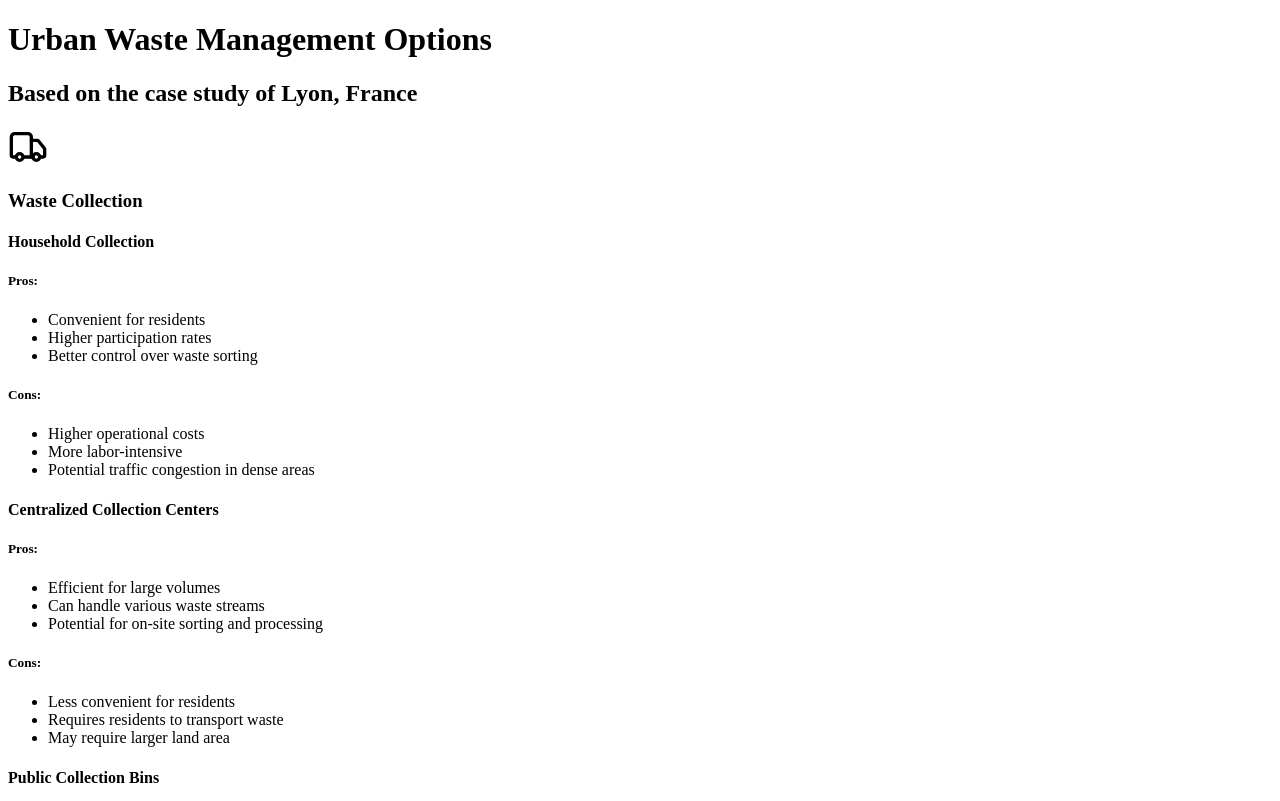
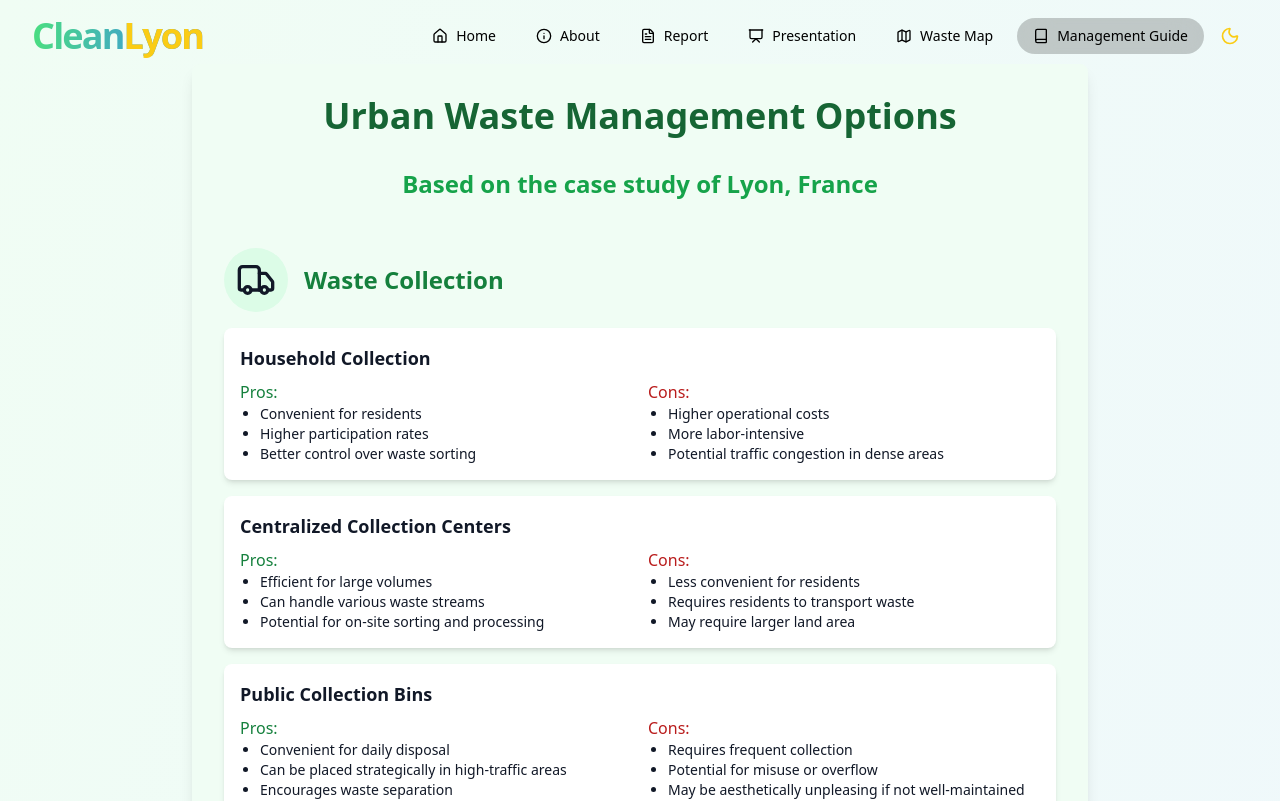
Before and after one commit to ARealConner/clean-lyon, a SvelteKit app: page /waste-management-guide in a window 1280 px wide. Shown: the top 801 px of the page. Built offline with nearby package versions, Linux system fonts and the light colour scheme.

Commit message:
Renamed layout file
- Renamed +layout.svelte.ignore to +layout.svelte
- Ensured 100% similarity index between the old and new files

```diff
--- /dev/null
+++ b/src/routes/+layout.svelte
@@ -0,0 +1,214 @@
+<script lang="ts">
+	import "../app.css";
+	import { page } from '$app/stores';
+	import { Menu, X, Sun, Moon, Home, Info, FileText, Map, Book, ExternalLink, Presentation } from 'lucide-svelte';
+	import { fade, fly, slide } from 'svelte/transition';
+	import { cubicInOut } from 'svelte/easing';
+	import { onMount } from 'svelte';
+
+	let isMenuOpen = false;
+	let isDarkMode = false;
+	let y = 0;
+	let isFooterVisible = false;
+
+	onMount(() => {
+		// This will make it based off of system settings
+	//   isDarkMode = window.matchMedia('(prefers-color-scheme: dark)').matches;
+	//   document.documentElement.classList.toggle('dark-mode', isDarkMode);
+		isFooterVisible = true;
+	});
+
+	$: isScrolled = y > 20;
+
+	function toggleDarkMode() {
+	  isDarkMode = !isDarkMode;
+	  document.documentElement.classList.toggle('dark-mode');
+	}
+
+	const menuItems = [
+	  { href: '/', label: 'Home', icon: Home },
+	  { href: '/about', label: 'About', icon: Info },
+	  { href: '/report', label: 'Report', icon: FileText },
+	  { href: '/presentation', label: 'Presentation', icon: Presentation },
+	  { href: '/lyon-waste-map', label: 'Waste Map', icon: Map },
+	  { href: '/waste-management-guide', label: 'Management Guide', icon: Book }
+	];
+
+	const currentYear = new Date().getFullYear();
+
+	// Add this line to create a prop for controlling the container
+	export let useContainer = false;
+</script>
+
+<svelte:window bind:scrollY={y}/>
+
+<nav class="fixed w-full z-50 transition-all duration-500 ease-in-out {isScrolled ? 'bg-white/70 backdrop-blur-lg' : 'bg-transparent'}"
+	   class:py-4={!isScrolled} class:py-2={isScrolled}>
+	<div class="max-w-7xl mx-auto px-4 sm:px-6 lg:px-8">
+	  <div class="flex justify-between items-center">
+		<a href="/" class="text-4xl font-black tracking-tighter transition-all duration-300 bg-clip-text text-transparent bg-gradient-to-r from-green-400 to-blue-500">
+		  Clean<span class="text-yellow-400">Lyon</span>
+		</a>
+		<div class="hidden md:flex space-x-2">
+		  {#each menuItems as item}
+			<a
+			  href={item.href}
+			  class="group px-4 py-2 text-sm font-medium rounded-full transition-all duration-300 ease-in-out flex items-center space-x-2 hover:bg-black/10 hover:backdrop-blur-lg
+			  {$page.url.pathname === item.href
+				? 'bg-black/20 text-black backdrop-blur-lg'
+				: `${isScrolled ? 'text-gray-700' : 'text-black'}`}"
+			>
+			  <svelte:component this={item.icon} class="w-4 h-4 transition-transform duration-300 group-hover:scale-110" />
+			  <span>{item.label}</span>
+			</a>
+		  {/each}
+		  <button on:click={toggleDarkMode}
+			class="p-2 rounded-full hover:bg-black/10 hover:backdrop-blur-lg transition-all duration-300 text-yellow-400"
+			in:slide={{delay: 300, duration: 400, easing: cubicInOut}}
+		  >
+			{#if isDarkMode}
+			  <Sun class="w-5 h-5" />
+			{:else}
+			  <Moon class="w-5 h-5" />
+			{/if}
+		  </button>
+		</div>
+		<button on:click={() => isMenuOpen = !isMenuOpen}
+		  class="md:hidden p-2 rounded-full hover:bg-black/10 hover:backdrop-blur-lg transition-all duration-300 {isScrolled ? 'text-gray-700' : 'text-black'}"
+		  aria-label="Toggle menu">
+		  {#if isMenuOpen}
+			<X class="w-6 h-6" />
+		  {:else}
+			<Menu class="w-6 h-6" />
+		  {/if}
+		</button>
+	  </div>
+	</div>
+
+	{#if isMenuOpen}
+	  <div transition:fly="{{ y: -20, duration: 300, easing: cubicInOut }}" class="md:hidden" id="mobile-menu">
+		<div class="px-2 pt-2 pb-3 space-y-1 bg-white/70 backdrop-blur-lg">
+		  {#each menuItems as item}
+			<a
+			  href={item.href}
+			  class="block px-3 py-2 rounded-full text-base font-medium transition-all duration-300 ease-in-out flex items-center space-x-2
+			  {$page.url.pathname === item.href
+				? 'bg-gradient-to-r from-green-400 to-blue-500 text-white'
+				: 'text-gray-700 hover:bg-black/10'}"
+			>
+			  <svelte:component this={item.icon} class="w-5 h-5" />
+			  <span>{item.label}</span>
+			</a>
+		  {/each}
+		  <button on:click={toggleDarkMode} class="w-full text-left px-3 py-2 rounded-full text-base font-medium transition-all duration-300 ease-in-out text-gray-700 hover:bg-black/10 flex items-center space-x-2">
+			{#if isDarkMode}
+			  <Sun class="w-5 h-5" />
+			{:else}
+			<Moon class="w-5 h-5" />
+			{/if}
+			<span>{isDarkMode ? 'Light Mode' : 'Dark Mode'}</span>
+		  </button>
+		</div>
+	  </div>
+	{/if}
+  </nav>
+
+  <main class="pt-16 min-h-screen bg-gradient-to-br from-green-50 to-blue-50 transition-all duration-500">
+	{#if useContainer}
+	  <div class="max-w-7xl mx-auto px-4 sm:px-6 lg:px-8 py-8">
+		<div class="glassmorphism p-8 rounded-3xl">
+		  <slot></slot>
+		</div>
+	  </div>
+	{:else}
+	  <slot></slot>
+	{/if}
+  </main>
+
+{#if isFooterVisible}
+<footer class="bg-gradient-to-br from-green-400 via-blue-500 to-purple-600 text-white py-12" transition:fade={{ duration: 1000 }}>
+  <div class="max-w-7xl mx-auto px-4 sm:px-6 lg:px-8">
+    <div class="grid grid-cols-1 md:grid-cols-2 gap-8 md:gap-16">
+      <div class="flex flex-col justify-between h-full">
+        <div>
+          <div class="w-full max-w-xs mb-4">
+            <svg class="w-full h-auto" viewBox="0 0 400 120" preserveAspectRatio="xMidYMid meet">
+              <use xlink:href="/WPI_logo.svg#wpi-logo"></use>
+            </svg>
+          </div>
+          <div class="text-lg font-semibold tracking-wide">
+            Worcester Polytechnic Institute
+            <span class="block text-yellow-300">Global Projects Program</span>
+          </div>
+        </div>
+        <p class="text-sm text-green-100 max-w-md mt-4">
+          Empowering students to make a global impact through innovative projects and research.
+        </p>
+      </div>
+      <div class="flex flex-col justify-between h-full">
+        <div>
+          <h3 class="text-2xl font-bold bg-clip-text text-transparent bg-gradient-to-r from-yellow-400 to-yellow-200 mb-2">
+            CleanLyon Team
+          </h3>
+          <p class="text-lg mb-4">International Qualifying Project {currentYear}</p>
+          <a href="https://www.wpi.edu" target="_blank" rel="noopener noreferrer"
+             class="inline-flex items-center px-6 py-2 border border-transparent text-base font-medium rounded-full shadow-sm text-green-700 bg-yellow-300 hover:bg-yellow-400 focus:outline-none focus:ring-2 focus:ring-offset-2 focus:ring-yellow-500 transition-all duration-300">
+            Visit Project Page
+            <ExternalLink class="w-5 h-5 ml-2" />
+          </a>
+        </div>
+        <p class="text-sm text-green-100 italic mt-4">
+          This work is freely available for academic and non-commercial use.
+        </p>
+      </div>
+    </div>
+    <div class="mt-8 pt-6 border-t border-white/10 text-center text-sm text-green-100">
+      © {currentYear} CleanLyon Team. All rights reserved.
+    </div>
+  </div>
+</footer>
+{/if}
+
+<style lang="postcss">
+	:global(body) {
+		@apply m-0 p-0 font-sans text-gray-900;
+	}
+
+	:global(.dark-mode) {
+		filter: invert(0.9) hue-rotate(90deg) brightness(1.1) contrast(1);
+	}
+
+	:global(.dark-mode img),
+	:global(.dark-mode video) {
+		filter: invert(0.9) hue-rotate(-90deg) brightness(1.1) contrast(1);
+	}
+
+	:global(.dark-mode footer) {
+		filter: invert(0.1) hue-rotate(-90deg) brightness(0.9) contrast(1);
+	}
+
+	footer {
+		position: relative;
+		overflow: hidden;
+	}
+
+	footer::before {
+		content: '';
+		position: absolute;
+		top: 0;
+		left: 0;
+		right: 0;
+		height: 4px;
+		background: linear-gradient(90deg, #3b82f6, #10b981, #3b82f6);
+		animation: shimmer 2s infinite linear;
+	}
+
+	@keyframes shimmer {
+		0% { background-position: 0% 0%; }
+		100% { background-position: 200% 0%; }
+	}
+
+	:global(.dark-mode) footer::before {
+		filter: invert(1) hue-rotate(180deg);
+	}
+</style>
```
